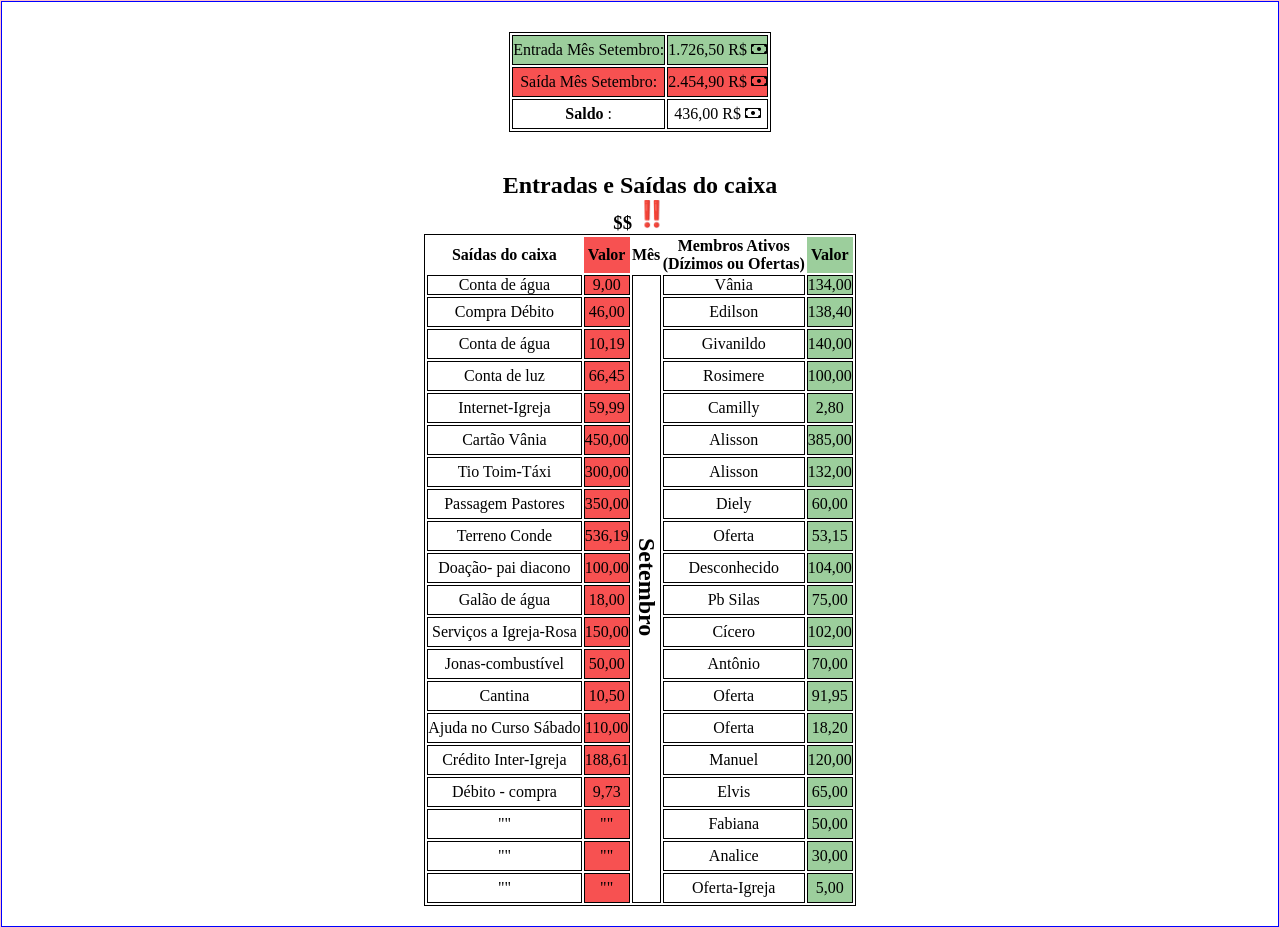
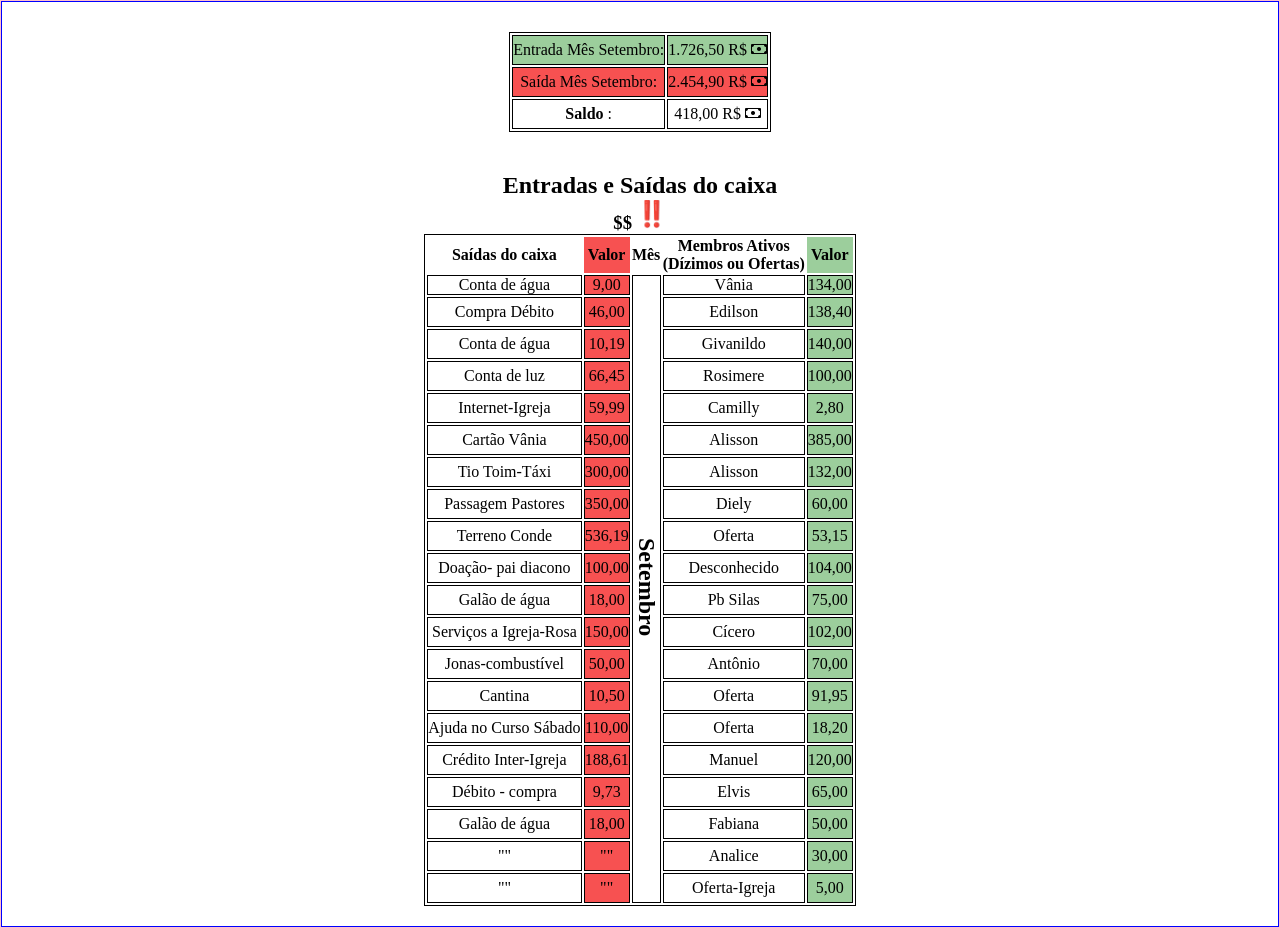
Before and after one commit to Edyylson/setembronovo, a plain HTML site: page index.html in a window 1280 px wide. Drawn offline with nearby package versions, Linux system fonts and the light colour scheme.

Commit message:
salvando

```diff
--- a/index.html
+++ b/index.html
@@ -29,7 +29,7 @@
 
       <tr id="tb-fechamento" class="linha">
         <td><b>Saldo</b> :</td>
-        <td> 436,00 R$ <i class="bi bi-cash"></i></td>
+        <td> 418,00 R$ <i class="bi bi-cash"></i></td>
 
       </tr>
 
@@ -222,8 +222,8 @@
         </tr>
 
         <tr class="linha">
-          <td>""</td>
-          <td>""</td>
+          <td>Galão de água</td>
+          <td>18,00</td>
           <td>Fabiana</td>
           <td>50,00</td>
 
```
